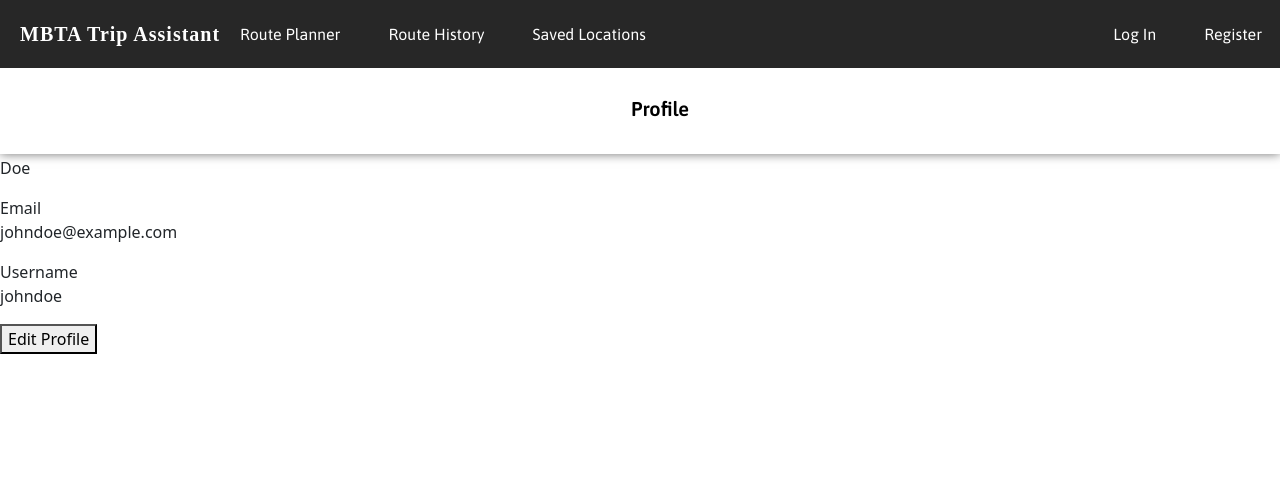
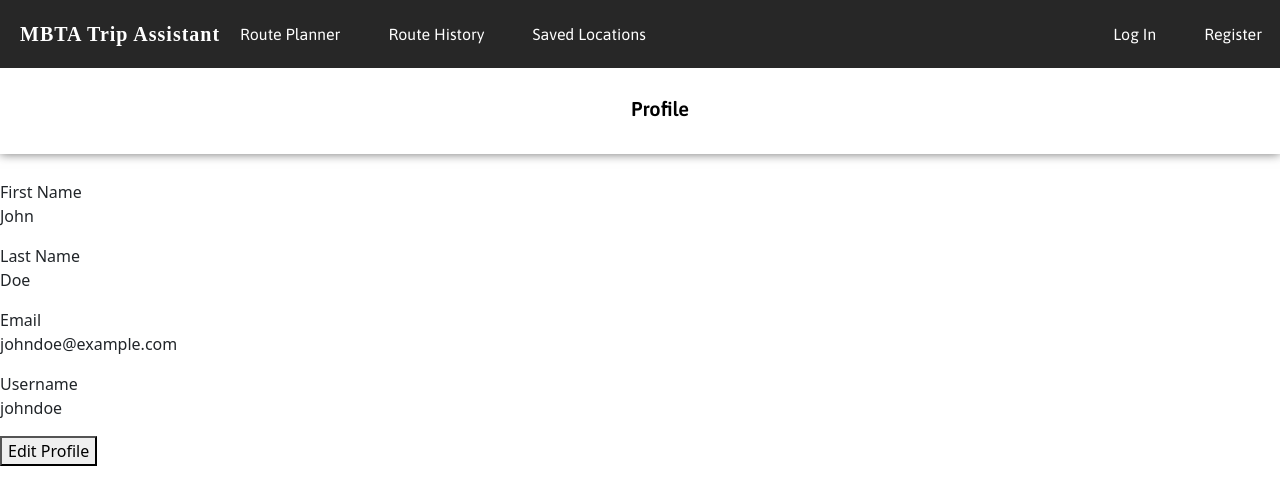
Before and after one commit to bridgetknight/mern-app, a React (Create React App) app in the folder frontend/: page /accountManagementPage in a window 1280 px wide. Shown: the top 504 px of the page. Built offline with nearby package versions, Linux system fonts and the light colour scheme; a web font is replaced by a local one; what radar-sdk-js would draw is missing.

Commit message:
minor styling change to account management page

```diff
--- a/frontend/src/components/pages/accountManagementPage.js
+++ b/frontend/src/components/pages/accountManagementPage.js
@@ -53,7 +53,7 @@
     <>
       <style>{/* Styles moved inside for brevity */}</style>
       <div className="account-management">
-        <div className="content">
+        <div className="content" style={{ position: "absolute", top: "180px" }}>
           <form className="user-info" onSubmit={handleSubmit}>
             {renderInputField("First Name", "firstName")}
             {renderInputField("Last Name", "lastName")}
```
